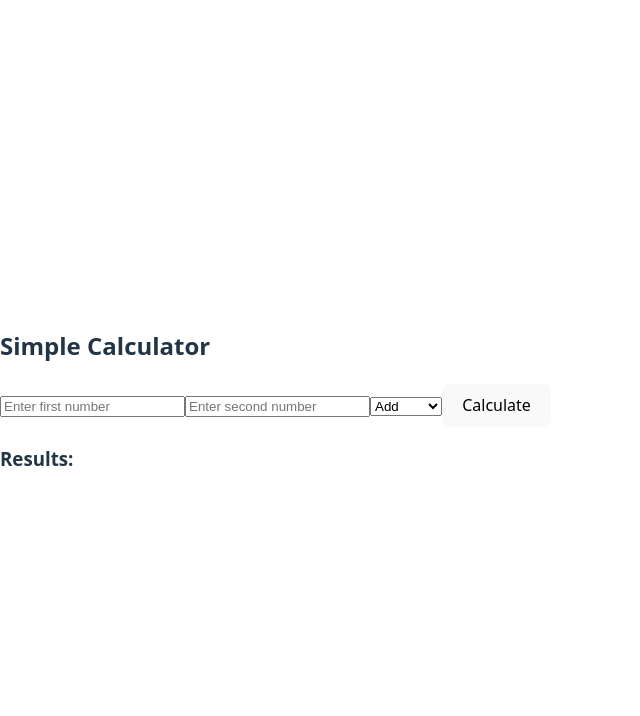
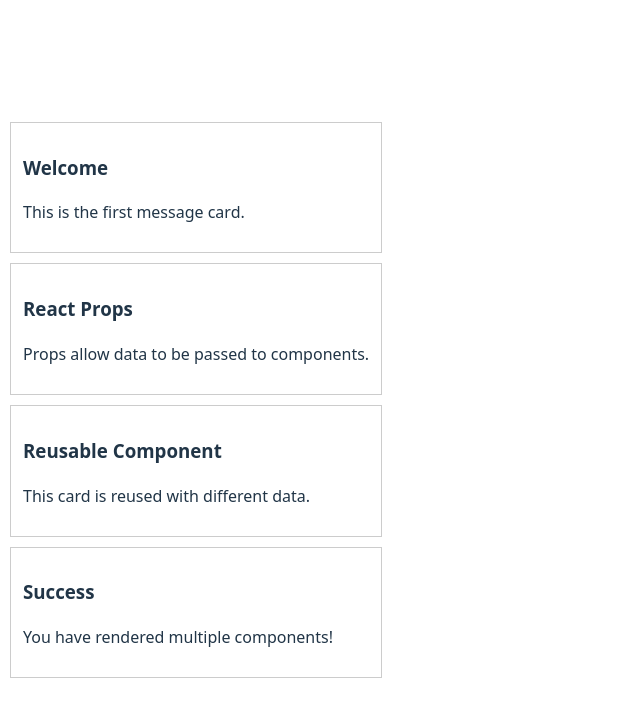
Before and after one commit to Sarithatammineni/ReactAssignments, a React (Vite) app: page / in a window 1280 px wide. Shown: the top 716 px of the page, without its empty margins (0-640 px from the left). Built offline with nearby package versions, Linux system fonts and the light colour scheme.

Commit message:
Fourth react Component

```diff
--- a/src/App.jsx
+++ b/src/App.jsx
@@ -1,9 +1,29 @@
-import Calculator from "./Calculator.jsx";
+import MessageCard from "./MessageCard";
+
 function App() {
   return (
-    <div>
-      <Calculator />
-    </div>
+    <>
+      <MessageCard
+        title="Welcome"
+        message="This is the first message card."
+      />
+
+      <MessageCard
+        title="React Props"
+        message="Props allow data to be passed to components."
+      />
+
+      <MessageCard
+        title="Reusable Component"
+        message="This card is reused with different data."
+      />
+
+      <MessageCard
+        title="Success"
+        message="You have rendered multiple components!"
+      />
+    </>
   );
 }
+
 export default App;
--- /dev/null
+++ b/src/MessageCard.jsx
@@ -0,0 +1,10 @@
+function MessageCard({ title, message }) {
+  return (
+    <div style={{ border: "1px solid #ccc", padding: "12px", margin: "10px" }}>
+      <h3>{title}</h3>
+      <p>{message}</p>
+    </div>
+  );
+}
+
+export default MessageCard;
```
